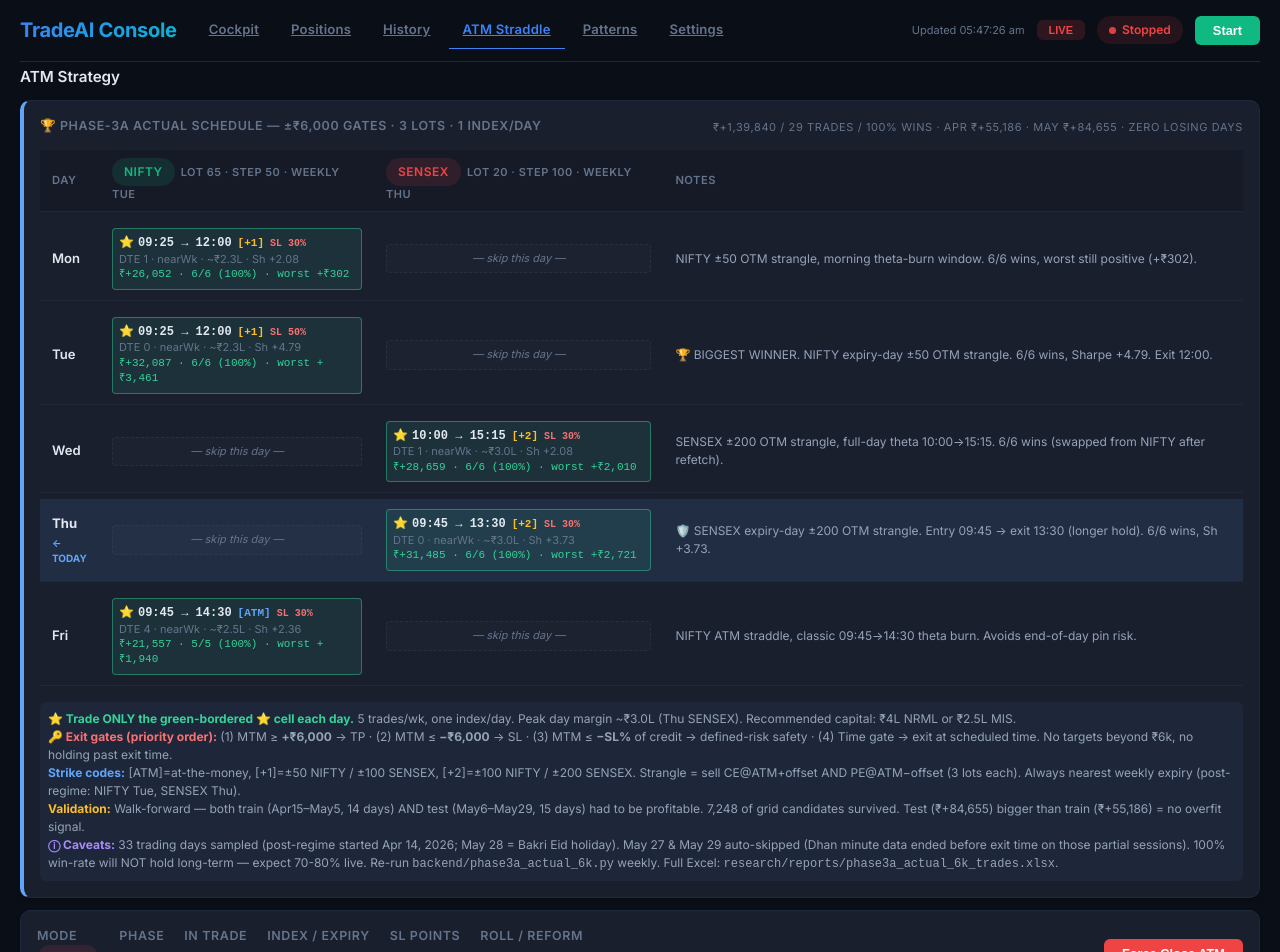
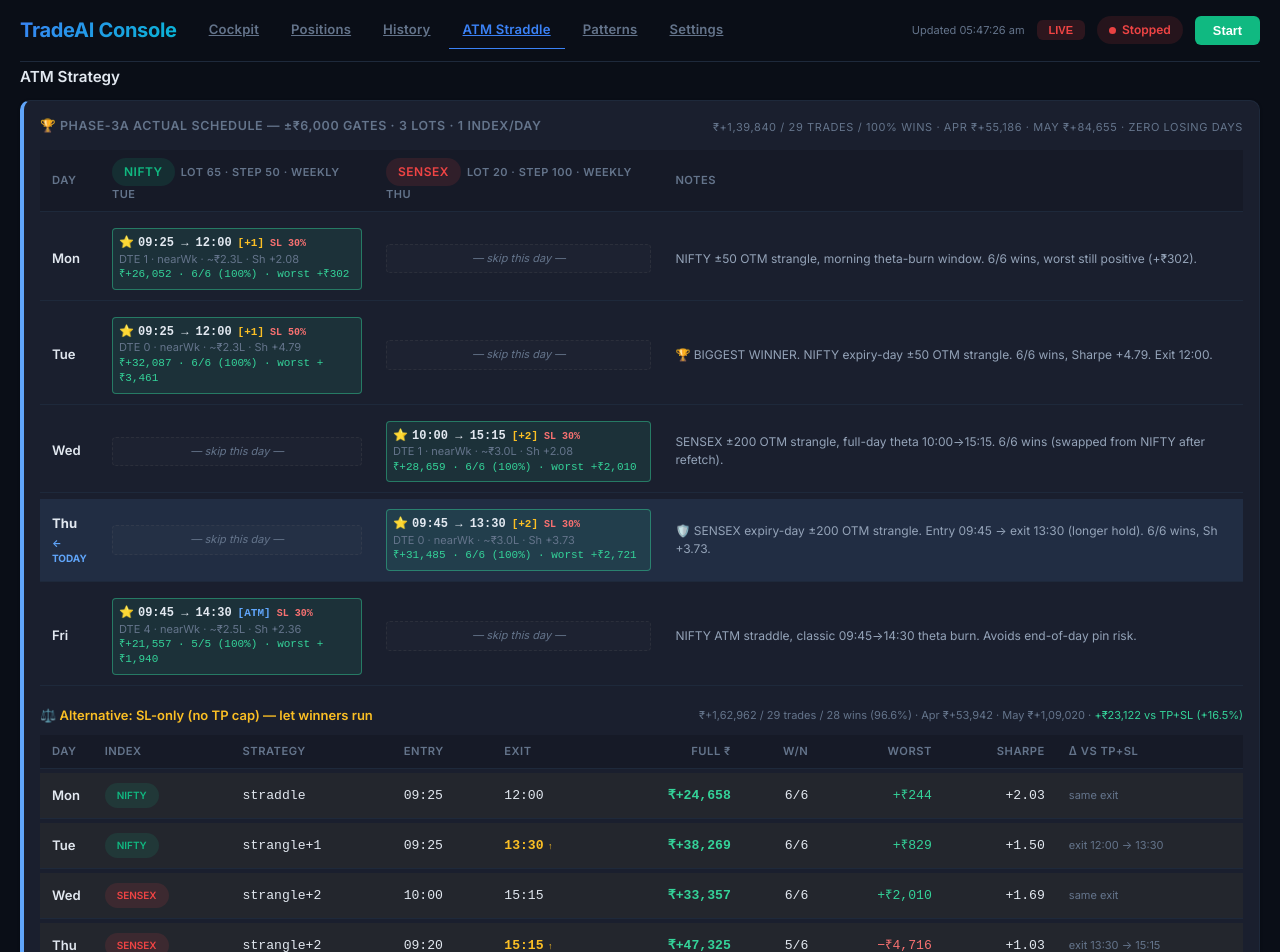
Before and after one commit to ChikkaRaviKiran/tradeaiUI, a React (Create React App) app: page /atm in a window 1280 px wide. Shown: the top 952 px of the page. Built offline with nearby package versions, Linux system fonts and the light colour scheme; no server answers.

Commit message:
feat(StraddleScheduleCard): add SL-only trading schedule variant with performance metrics

```diff
--- a/src/components/StraddleScheduleCard.js
+++ b/src/components/StraddleScheduleCard.js
@@ -22,6 +22,16 @@
 
 // strike: 'ATM' | '+1' | '+2'   (offset in steps; NIFTY=50, SENSEX=100)
 // expiry: 'nearWk' (post-regime: NIFTY=Tue, SENSEX=Thu)
+// SL-ONLY variant (no TP cap) — backend/phase3a_slonly_6k.py
+// Total ₹+1,62,962 / 29 trades / 28-1 (96.6%) · Apr ₹+53,942 · May ₹+1,09,020
+const SCHEDULE_SLONLY = [
+  { day: 'Mon', sym: 'NIFTY',  strat: 'straddle',   entry: '09:25', exit: '12:00', sl: '30%', full: '₹+24,658', wn: '6/6', worst: '+₹244',   sharpe: '+2.03' },
+  { day: 'Tue', sym: 'NIFTY',  strat: 'strangle+1', entry: '09:25', exit: '13:30', sl: '50%', full: '₹+38,269', wn: '6/6', worst: '+₹829',   sharpe: '+1.50' },
+  { day: 'Wed', sym: 'SENSEX', strat: 'strangle+2', entry: '10:00', exit: '15:15', sl: '30%', full: '₹+33,357', wn: '6/6', worst: '+₹2,010', sharpe: '+1.69' },
+  { day: 'Thu', sym: 'SENSEX', strat: 'strangle+2', entry: '09:20', exit: '15:15', sl: '30%', full: '₹+47,325', wn: '5/6', worst: '−₹4,716', sharpe: '+1.03' },
+  { day: 'Fri', sym: 'NIFTY',  strat: 'straddle',   entry: '09:45', exit: '14:30', sl: '30%', full: '₹+19,354', wn: '5/5', worst: '+₹1,940', sharpe: '+2.39' },
+];
+
 const SCHEDULE = [
   { day: 'Mon',
     nifty:  { strike: '+1', expiry: 'nearWk', dte: 1, entry: '09:25', exit: '12:00', sl: '30%', cum: '₹+26,052', win: '6/6 (100%)', margin: '~₹2.3L', sharpe: '+2.08', worst: '+₹302' },
@@ -145,6 +155,69 @@
         </table>
       </div>
 
+      {/* ───────── SL-ONLY side-by-side variant ───────── */}
+      <div style={{ marginTop: 14 }}>
+        <div style={{ display: 'flex', justifyContent: 'space-between', alignItems: 'center', flexWrap: 'wrap', gap: 8, marginBottom: 6 }}>
+          <span style={{ fontSize: 13, fontWeight: 600, color: '#fbbf24' }}>
+            ⚖️ Alternative: SL-only (no TP cap) — let winners run
+          </span>
+          <span style={{ fontSize: 11, color: 'var(--text-muted)' }}>
+            ₹+1,62,962 / 29 trades / 28 wins (96.6%) · Apr ₹+53,942 · May ₹+1,09,020 · <span style={{ color: '#34d399' }}>+₹23,122 vs TP+SL (+16.5%)</span>
+          </span>
+        </div>
+        <div className="table-container" style={{ overflowX: 'auto' }}>
+          <table style={{ width: '100%', fontSize: 12, borderCollapse: 'separate', borderSpacing: '0 4px' }}>
+            <thead>
+              <tr style={{ color: 'var(--text-muted)', fontSize: 11 }}>
+                <th style={{ textAlign: 'left', width: 50 }}>Day</th>
+                <th style={{ textAlign: 'left' }}>Index</th>
+                <th style={{ textAlign: 'left' }}>Strategy</th>
+                <th style={{ textAlign: 'left' }}>Entry</th>
+                <th style={{ textAlign: 'left' }}>Exit</th>
+                <th style={{ textAlign: 'right' }}>Full ₹</th>
+                <th style={{ textAlign: 'right' }}>W/N</th>
+                <th style={{ textAlign: 'right' }}>Worst</th>
+                <th style={{ textAlign: 'right' }}>Sharpe</th>
+                <th style={{ textAlign: 'left' }}>Δ vs TP+SL</th>
+              </tr>
+            </thead>
+            <tbody>
+              {SCHEDULE_SLONLY.map((r, i) => {
+                const base = SCHEDULE[i];
+                const baseLeg = base.nifty || base.sensex;
+                const exitChanged = baseLeg.exit !== r.exit;
+                const worstNeg = r.worst.startsWith('−');
+                return (
+                  <tr key={r.day} style={{ background: 'rgba(251,191,36,0.04)' }}>
+                    <td style={{ fontWeight: 600 }}>{r.day}</td>
+                    <td>
+                      <span className={r.sym === 'NIFTY' ? 'status-badge running' : 'status-badge stopped'}
+                            style={{ fontSize: 10 }}>{r.sym}</span>
+                    </td>
+                    <td style={{ fontFamily: 'monospace' }}>{r.strat}</td>
+                    <td style={{ fontFamily: 'monospace' }}>{r.entry}</td>
+                    <td style={{ fontFamily: 'monospace', color: exitChanged ? '#fbbf24' : 'inherit', fontWeight: exitChanged ? 700 : 400 }}>
+                      {r.exit}{exitChanged && <span style={{ fontSize: 9, marginLeft: 4 }}>↑</span>}
+                    </td>
+                    <td style={{ textAlign: 'right', fontFamily: 'monospace', color: '#34d399', fontWeight: 600 }}>{r.full}</td>
+                    <td style={{ textAlign: 'right', fontFamily: 'monospace' }}>{r.wn}</td>
+                    <td style={{ textAlign: 'right', fontFamily: 'monospace', color: worstNeg ? '#f87171' : '#34d399' }}>{r.worst}</td>
+                    <td style={{ textAlign: 'right', fontFamily: 'monospace' }}>{r.sharpe}</td>
+                    <td style={{ fontSize: 11, color: 'var(--text-muted)' }}>
+                      {exitChanged ? `exit ${baseLeg.exit} → ${r.exit}` : 'same exit'}
+                    </td>
+                  </tr>
+                );
+              })}
+            </tbody>
+          </table>
+        </div>
+        <div style={{ fontSize: 11, color: 'var(--text-muted)', marginTop: 4, fontStyle: 'italic' }}>
+          Tue NIFTY & Thu SENSEX hold longer without the +₹6k cap (Thu = full day). Trade-off: 1 losing trade
+          (Apr 16 Thu SENSEX −₹4,716 via SL%-of-credit) vs 100% on the TP+SL variant. Source: <code>backend/phase3a_slonly_6k.py</code>.
+        </div>
+      </div>
+
       <div style={{ marginTop: 10, padding: 8, background: 'rgba(96,165,250,0.06)', borderRadius: 6, fontSize: 12, color: 'var(--text-secondary)' }}>
         <strong style={{ color: '#34d399' }}>⭐ Trade ONLY the green-bordered ⭐ cell each day.</strong> 5 trades/wk, one index/day. Peak day margin ~₹3.0L (Thu SENSEX). Recommended capital: ₹4L NRML or ₹2.5L MIS.
         <br />
```
